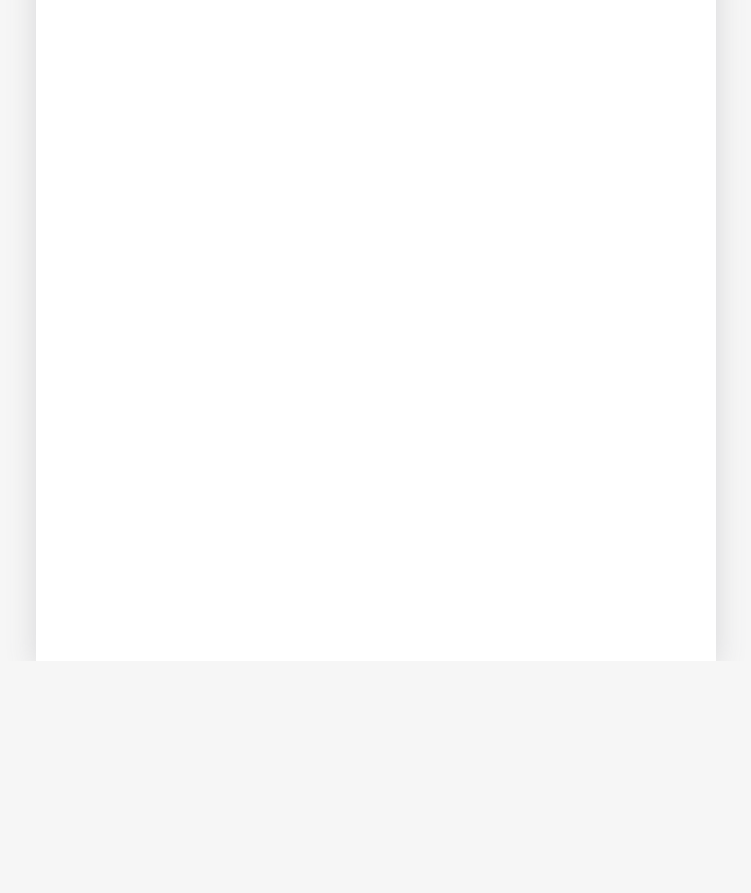
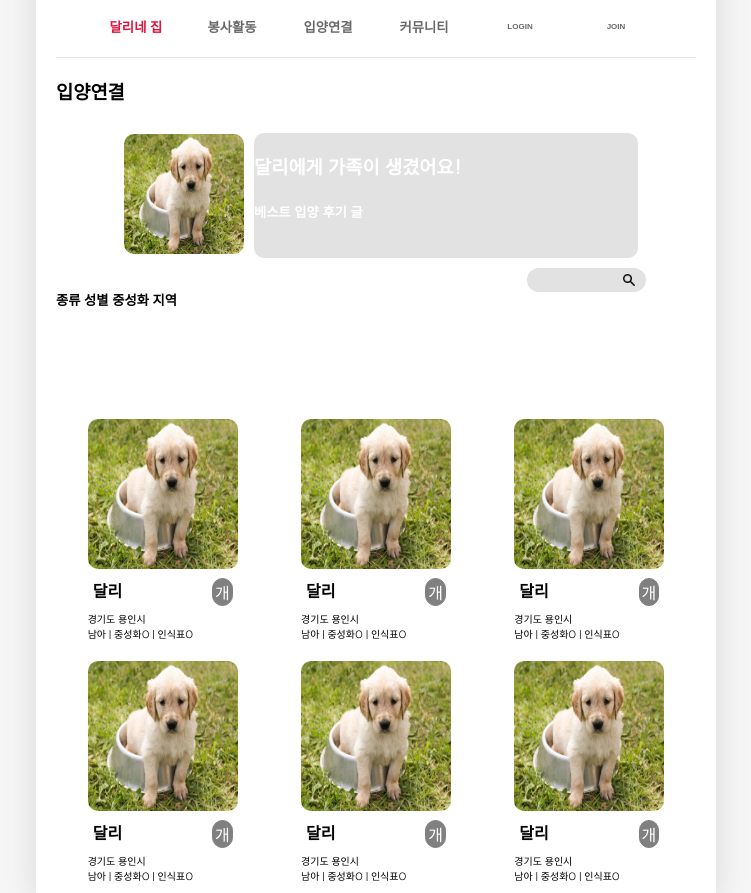
Before and after one commit to SMJin/Dali-s-House, a React (Create React App) app in the folder src/main/react-frontend/: page /adoption in a window 1280 px wide. Shown: the part 160-1053 px from the top of the page, without its empty margins (264-1015 px from the left). Before the commit the page ends 821 px from the top, so only its background shows below. Built offline with nearby package versions, Linux system fonts and the light colour scheme.

Commit message:
ADD Adoption.js

```diff
--- /dev/null
+++ b/src/main/react-frontend/src/pages/adoption/Adoption.js
@@ -0,0 +1,78 @@
+import './css/Adoption.css';
+import MyHeader from "../../components/MyHeader";
+import MyImage from "../../components/MyImage";
+import SearchBox from "./SearchBox";
+import AdoptionThumbnail from "./AdoptionThumbnail";
+
+const Adoption = () => {
+    return (
+        <div>
+            <h1>입양 페이지</h1>
+            <MyHeader />
+            <h3>입양연결</h3>
+            <div className="adoption_best">
+                <MyImage type={"img_best"} />
+                <div className="adoption_best_content">
+                    <h3>달리에게 가족이 생겼어요!</h3>
+                    <h5>베스트 입양 후기 글</h5>
+                </div>
+            </div>
+            <SearchBox />
+            <div className="menu" >
+                <h5>종류 성별 중성화 지역</h5>
+            </div>
+            <div className="adoption_thumbnail_board">
+                <AdoptionThumbnail
+                    type={"dog"}
+                    name={"달리"}
+                    address={"경기도 용인시"}
+                    sex={"남아"}
+                    neutering={true}
+                    identification={true}
+                />
+                <AdoptionThumbnail
+                    type={"dog"}
+                    name={"달리"}
+                    address={"경기도 용인시"}
+                    sex={"남아"}
+                    neutering={true}
+                    identification={true}
+                />
+                <AdoptionThumbnail
+                    type={"dog"}
+                    name={"달리"}
+                    address={"경기도 용인시"}
+                    sex={"남아"}
+                    neutering={true}
+                    identification={true}
+                />
+                <AdoptionThumbnail
+                    type={"dog"}
+                    name={"달리"}
+                    address={"경기도 용인시"}
+                    sex={"남아"}
+                    neutering={true}
+                    identification={true}
+                />
+                <AdoptionThumbnail
+                    type={"dog"}
+                    name={"달리"}
+                    address={"경기도 용인시"}
+                    sex={"남아"}
+                    neutering={true}
+                    identification={true}
+                />
+                <AdoptionThumbnail
+                    type={"dog"}
+                    name={"달리"}
+                    address={"경기도 용인시"}
+                    sex={"남아"}
+                    neutering={true}
+                    identification={true}
+                />
+            </div>
+        </div>
+    );
+}
+
+export default Adoption;
--- a/src/main/resources/static/index.html
+++ b/src/main/resources/static/index.html
@@ -1 +1 @@
-<!doctype html><html lang="en"><head><meta charset="utf-8"/><link rel="icon" href="/favicon.ico"/><meta name="viewport" content="width=device-width,initial-scale=1"/><meta name="theme-color" content="#000000"/><meta name="description" content="Web site created using create-react-app"/><link rel="apple-touch-icon" href="/logo192.png"/><link rel="manifest" href="/manifest.json"/><title>React App</title><script defer="defer" src="/static/js/main.736cd995.js"></script><link href="/static/css/main.073c9b0a.css" rel="stylesheet"></head><body><noscript>You need to enable JavaScript to run this app.</noscript><div id="root"></div></body></html>
+<!doctype html><html lang="en"><head><meta charset="utf-8"/><link rel="icon" href="/favicon.ico"/><meta name="viewport" content="width=device-width,initial-scale=1"/><meta name="theme-color" content="#000000"/><meta name="description" content="Web site created using create-react-app"/><link rel="apple-touch-icon" href="/logo192.png"/><link rel="manifest" href="/manifest.json"/><title>React App</title><script defer="defer" src="/static/js/main.e62627d6.js"></script><link href="/static/css/main.63e92885.css" rel="stylesheet"></head><body><noscript>You need to enable JavaScript to run this app.</noscript><div id="root"></div></body></html>
```
Also changed, not shown: src/main/resources/static/asset-manifest.json.
